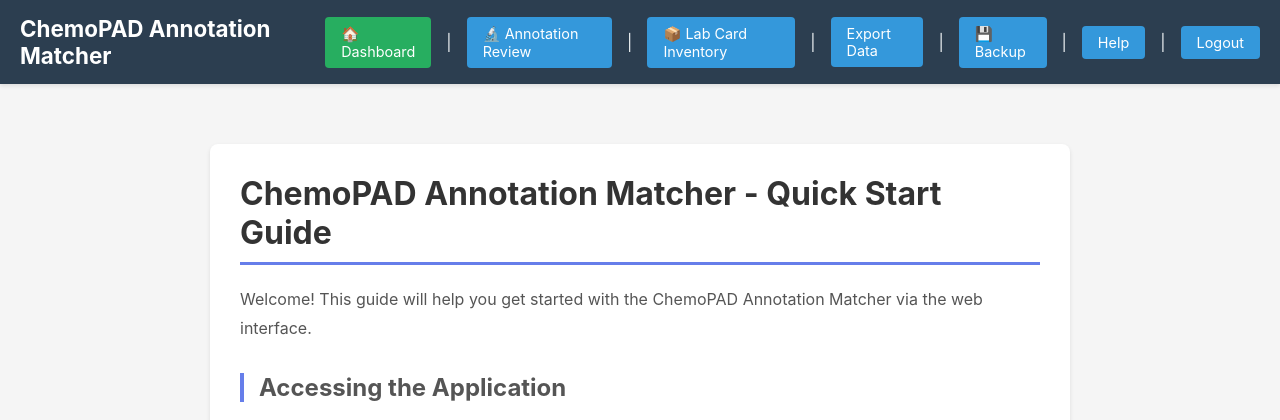
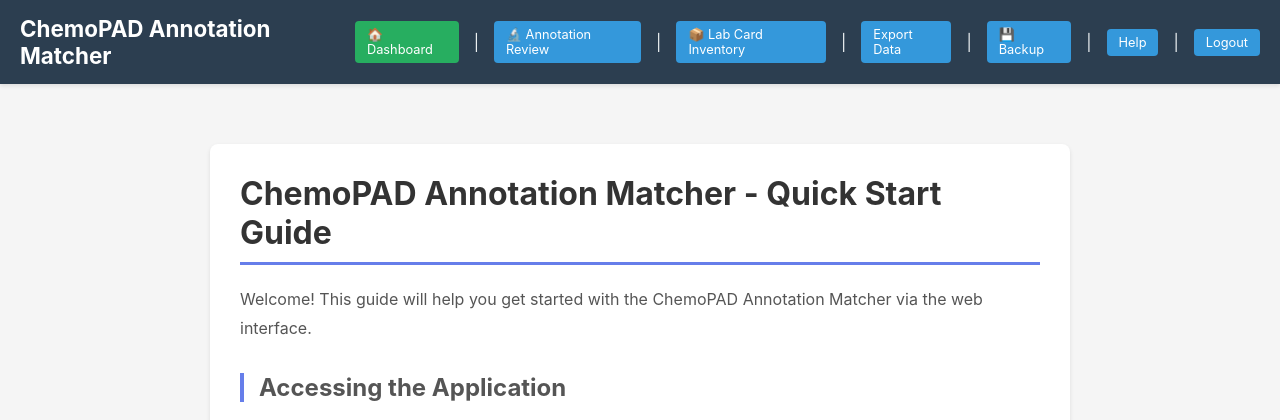
Before and after one commit to psaboia/chemo-pad-annotations, a Flask app: page /help in a window 1280 px wide. Shown: the top 420 px of the page. Run offline with Flask 3, Linux system fonts and the light colour scheme; the visitor is signed in with stand-in values (Sample User, id 1).

Commit message:
Further reduce navigation link size to prevent line wrapping
- Reduced font size from 0.9em to 0.8em
- Reduced padding from 8px 16px to 6px 12px
- Helps navigation links fit on one line

🤖 Generated with [Claude Code](https://claude.com/claude-code)

Co-Authored-By: Claude <noreply@anthropic.com>

```diff
--- a/flask-app/static/css/style.css
+++ b/flask-app/static/css/style.css
@@ -49,10 +49,10 @@ body {
 .nav-link {
     background: #3498db;
     color: white;
-    padding: 8px 16px;
+    padding: 6px 12px;
     border-radius: 4px;
     text-decoration: none;
-    font-size: 0.9em;
+    font-size: 0.8em;
     transition: background 0.3s;
 }
 
```
